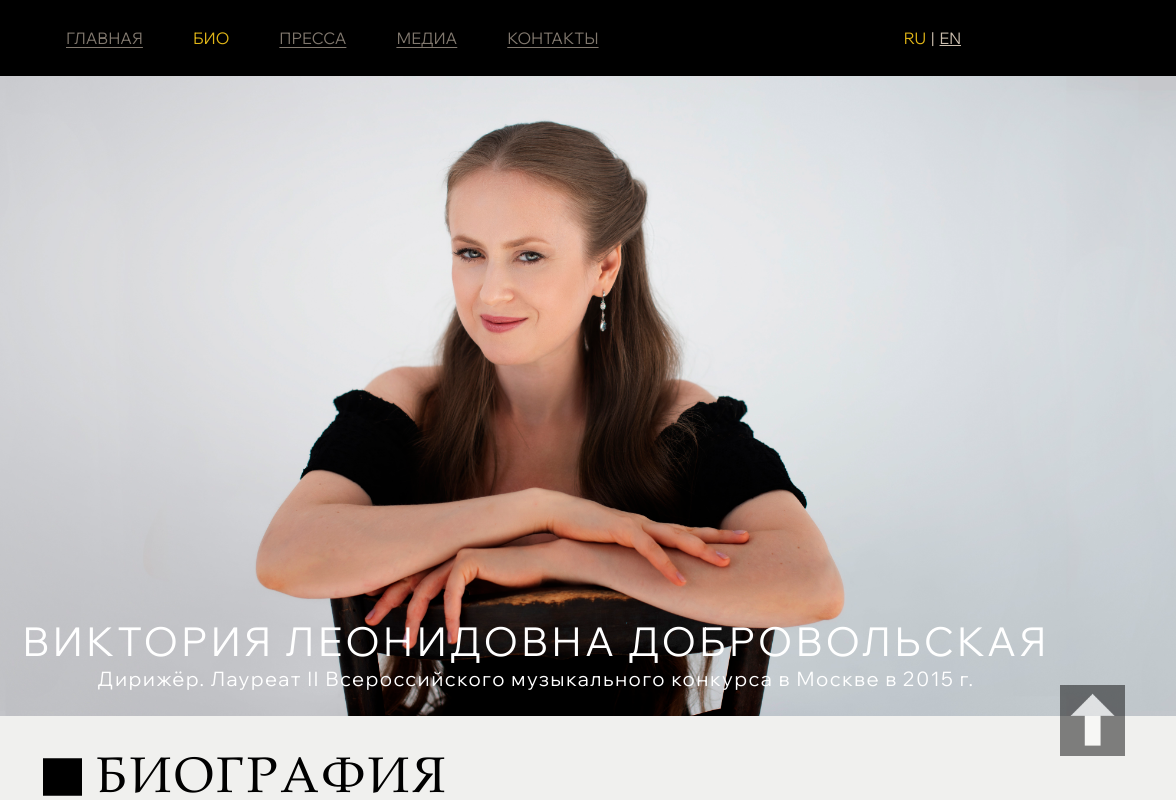
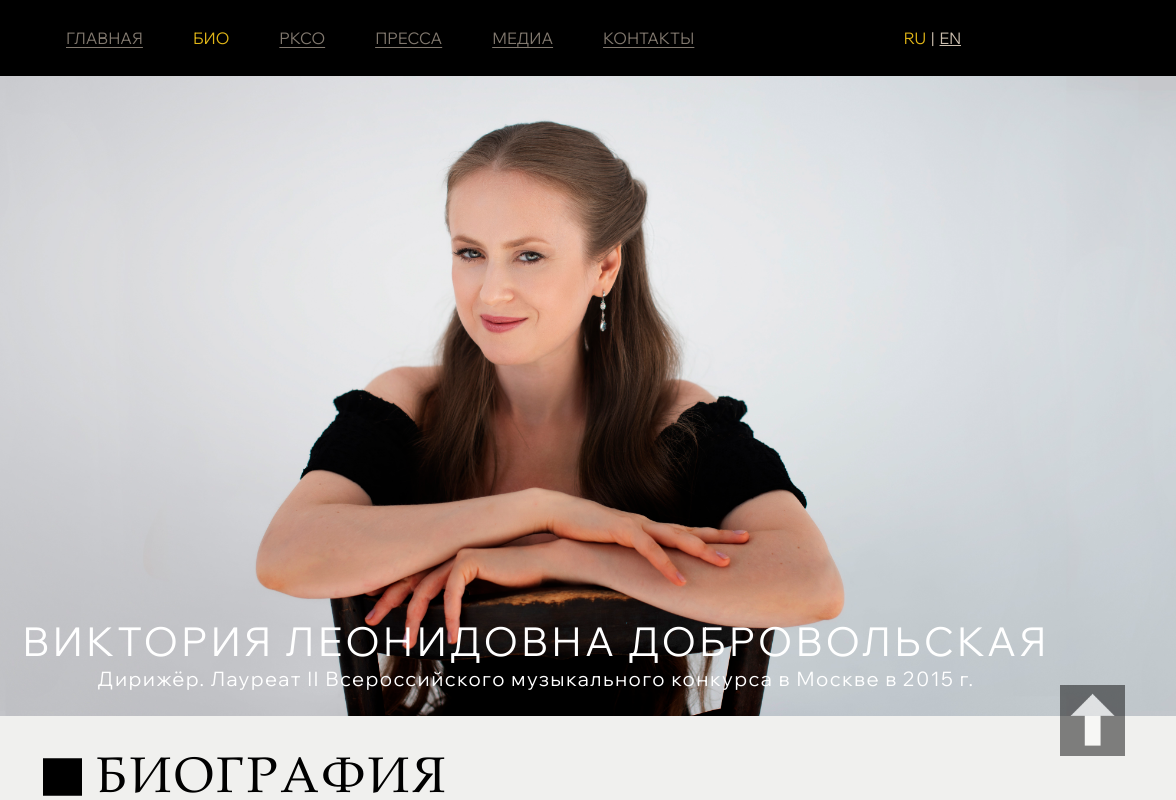
Before and after one commit to Ri1904/victoria-dobrovolskaya, a plain HTML site: page bio.html in a window 1280 px wide. Shown: the top 800 px of the page, 104-1280 px from the left. Drawn offline with Linux system fonts and the light colour scheme.

Commit message:
rcso link added to all html files

```diff
--- a/bio.html
+++ b/bio.html
@@ -29,6 +29,11 @@
         <li class="header-menu-item">
           <a href="index.html#bio" class="header-menu-link is-active">
             био
+          </a>
+        </li>
+        <li class="header-menu-item">
+          <a href="rcso.html" class="header-menu-link">
+            рксо
           </a>
         </li>
         <!--<li class="header-menu-item">
```
Also changed, not shown: index.html (+6 -1 lines), press.html (+5 -0 lines), rcso.html (+5 -0 lines).
